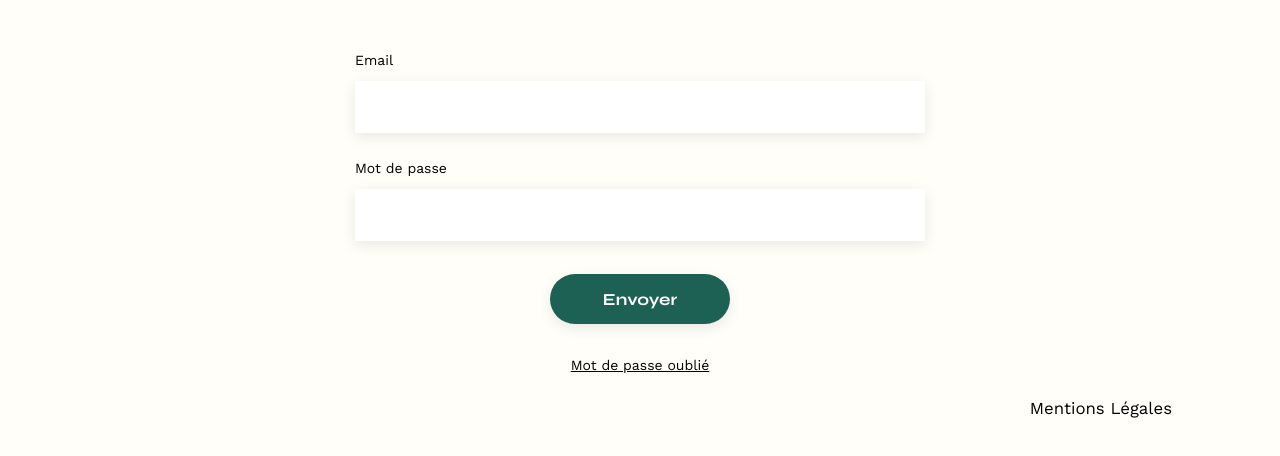
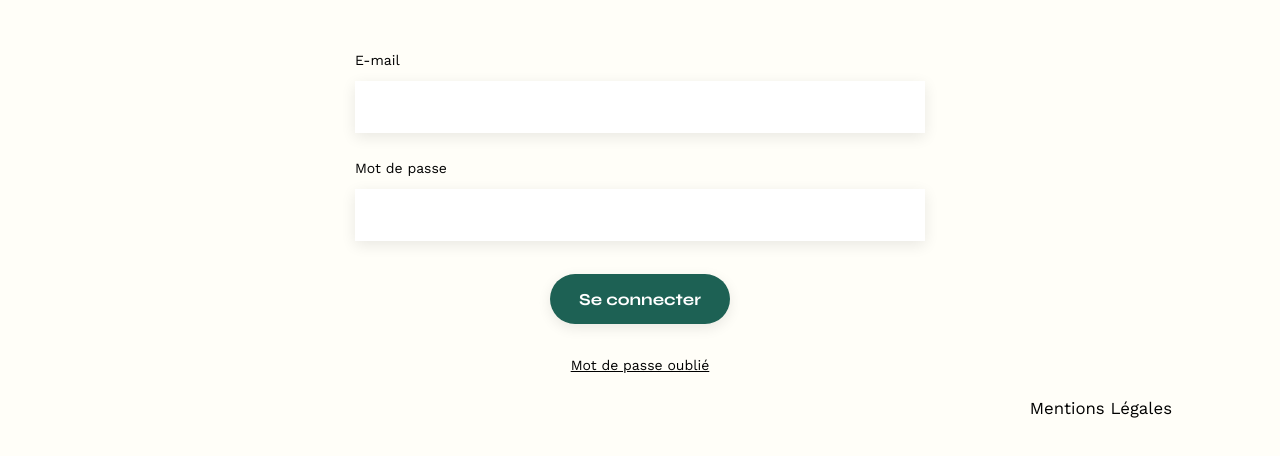
Before and after one commit to floesca/architecte, a plain HTML site: page FrontEnd/login.html in a window 1280 px wide. Shown: the part 178-634 px from the top of the page. Drawn offline with nearby package versions, Linux system fonts and the light colour scheme.

Commit message:
création du formulaire de connexion en JS

```diff
--- a/FrontEnd/assets/login.js
+++ b/FrontEnd/assets/login.js
@@ -1,5 +1,53 @@
+function init() {
+    createLoginForm()
+    ajoutListenerLogin()
+}
+
+init()
+
+//création formulaire de connexion JS
+function createLoginForm() {
+    const loginForm = document.querySelector(".login-form")
+
+    const form = document.createElement("form")
+
+    const labelEmail = document.createElement("label")
+    labelEmail.textContent = "E-mail"
+    const inputEmail = document.createElement("input")
+    inputEmail.type = "email"
+    inputEmail.name = "email"
+    inputEmail.id = "email"
+    inputEmail.required = true
+
+    const labelPassword = document.createElement("label")
+    labelPassword.textContent = "Mot de passe"
+    const inputPassword = document.createElement("input")
+    inputPassword.type = "password"
+    inputPassword.name = "password"
+    inputPassword.id = "pass"
+    inputPassword.minLength = "6"
+    inputPassword.required = true
+
+    const btnSubmit = document.createElement("input")
+    btnSubmit.type = "submit"
+    btnSubmit.value = "Se connecter"
+
+    const forgottenPassword = document.createElement("p")
+    forgottenPassword.textContent = "Mot de passe oublié"
+
+    form.appendChild(labelEmail)
+    form.appendChild(inputEmail)
+    form.appendChild(labelPassword)
+    form.appendChild(inputPassword)
+    form.appendChild(btnSubmit)
+    form.appendChild(forgottenPassword)
+
+    loginForm.appendChild(form)
+}
+
+
 function ajoutListenerLogin() {
-    const envoyerLogin = document.getElementById("login")
+    const envoyerLogin = document.querySelector(".login-form")
     envoyerLogin.addEventListener("submit", async (event) => {
         console.log("Formulaire soumis")
     event.preventDefault()
--- a/FrontEnd/assets/style.css
+++ b/FrontEnd/assets/style.css
@@ -173,7 +173,9 @@ li:hover , a:hover{
 	border: none;
 	box-shadow: 0px 4px 14px rgba(0, 0, 0, 0.09);
 }
-.login a {
+
+/*formulaire de connexion*/
+.login p {
 	text-align: center;
 	text-decoration: underline;
 	color: black;
--- a/FrontEnd/login.html
+++ b/FrontEnd/login.html
@@ -26,14 +26,9 @@
 <main>
 	<section class="login">
 		<h2>Login</h2>
-		<form id="login" action="#" method="post">
-			<label for="email">Email</label>
-			<input type="email" name="email" id="email">
-			<label for="pass">Mot de passe</label>
-			<input type="password" id="pass" name="password" minlength="6" required>
-			<input type="submit" value="Envoyer">
-            <a href="#">Mot de passe oublié</a>
-		</form>
+		<div class="login-form">
+
+		</div>
 	</section>
 </main>
 
```
